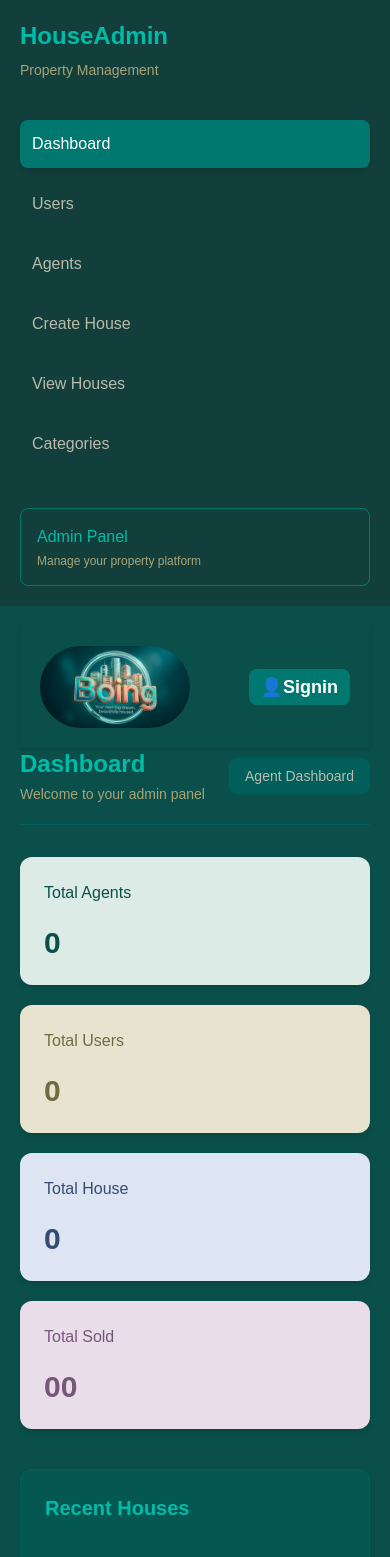
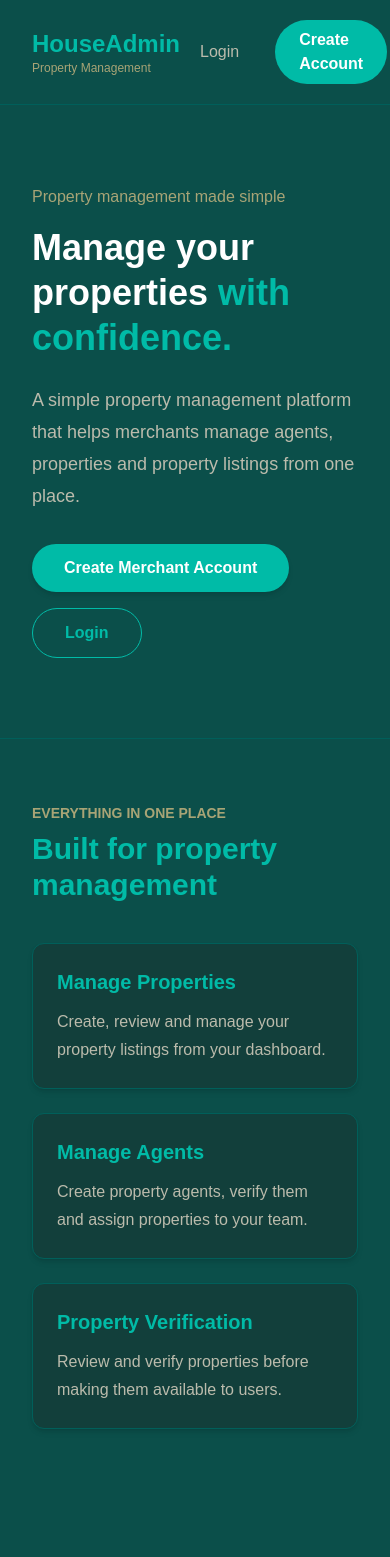
Before and after one commit to Moshkvng/Next.JS-Project, a Next.js app: page /admin in a window 390 px wide. Shown: the top 1557 px of the page. Built offline with nearby package versions, Linux system fonts and the light colour scheme; no server answers.

Commit message:
new update

```diff
--- a/src/app/admin/login/page.js
+++ b/src/app/admin/login/page.js
@@ -45,11 +45,13 @@
                 localStorage.setItem("role", resp.data.data.role);
 
                 alert("Login successful");
-                router.push("/admin");
+                router.push("/admin/dashboard/");
             }
 
                 else if (resp.data?.type == "TOKEN_EXPIRED" || resp.data?.code == 419) {
                 alert ("Token expired, re-login")
+            } else if (resp.data?.status == 404) {
+                alert("Not found or Wrong password")
             } else {
                 setLoginError("Wrong email or password");
             }
--- a/src/app/admin/page.js
+++ b/src/app/admin/page.js
@@ -1,181 +1,141 @@
-"use client"
-import Nav from "@/app/components/admin_nav/Nav";
-import AdminSidebar from "@/app/components/sidebar/page";
-import { useEffect, useState } from "react";
+import Link from "next/link";
 
-export default function Dashboard() {
+export default function Home() {
+    return (
+        <div className="min-h-screen bg-teal-900 text-white">
+            <nav className="flex items-center justify-between border-b border-teal-800 px-8 py-5 md:px-16">
+                <div>
+                    <h1 className="text-2xl font-bold text-teal-500">
+                        HouseAdmin
+                    </h1>
+                    <p className="text-xs text-[#A8A476]">
+                        Property Management
+                    </p>
+                </div>
 
-    const [properties, setProperties] = useState([]);
-    const [agent, setAgent] = useState([]);
-    const [users, setUsers] = useState([]);
+                <div className="flex items-center gap-4">
+                    <Link
+                        href="/admin/login"
+                        className="px-5 py-2 text-[#BBBBAC] transition hover:text-white"
+                    >
+                        Login
+                    </Link>
 
-    const getProperties = async () => {
-        const token = localStorage.getItem("token");
-
-        try {
-
-            const agentResp = await fetch(
-                "http://property.reworkstaging.name.ng/v1/merchants/agents?offset=0&limit=100",
-                {
-                    headers: {
-                        authorization: `Bearer ${token}`,
-                    },
-                }
-            );
-
-            const agentData = await agentResp.json();
-
-            const agentList = Array.isArray(agentData.data)
-                ? agentData.data
-                : [];
-
-            setAgent(agentList);
-
-            const requests = agentList.map((agent) =>
-                fetch(
-                    `http://property.reworkstaging.name.ng/v1/properties?agent=${agent.id}&verified=true`,
-                    {
-                        headers: {
-                            authorization: `Bearer ${token}`,
-                        },
-                    }
-                ).then((resp) => resp.json())
-            );
-
-            const results = await Promise.all(requests);
-
-            const allProperties = results.flatMap((result) =>
-                Array.isArray(result.data) ? result.data : []
-            );
-
-            console.log(allProperties);
-            setProperties(allProperties);
-
-        } catch (err) {
-            console.log(err);
-        }
-    };
+                    <Link
+                        href="/admin/account"
+                        className="rounded-full bg-teal-500 px-6 py-2 font-semibold text-white transition hover:bg-teal-600"
+                    >
+                        Create Account
+                    </Link>
+                </div>
+            </nav>
 
 
-    useEffect(() => {
-        getProperties();
-    }, []);
+            {/* Hero Section */}
+            <div className="mx-auto flex min-h-[75vh] max-w-7xl items-center px-8 py-16 md:px-16">
+                <div className="max-w-3xl">
+                    <p className="mb-4 font-medium text-[#A8A476]">
+                        Property management made simple
+                    </p>
 
-    const getUsers = async () => {
-        const token = localStorage.getItem("token");
+                    <h2 className="mb-6 text-4xl font-bold leading-tight md:text-6xl">
+                        Manage your properties
+                        <span className="text-teal-500"> with confidence.</span>
+                    </h2>
 
-        try {
-            const resp = await fetch(
-                "http://property.reworkstaging.name.ng/v1/users?limit=5&page=2",
-                {
-                    headers: {
-                        authorization: `Bearer ${token}`,
-                    },
-                }
-            );
+                    <p className="mb-8 max-w-2xl text-lg leading-8 text-[#BBBBAC]">
+                        A simple property management platform that helps merchants
+                        manage agents, properties and property listings from one place.
+                    </p>
 
-            const data = await resp.json();
-            console.log("USERS:", data);
+                    <div className="flex flex-wrap gap-4">
+                        <Link
+                            href="/admin/account"
+                            className="rounded-full bg-teal-500 px-8 py-3 font-bold text-white shadow-md transition hover:bg-teal-600"
+                        >
+                            Create Merchant Account
+                        </Link>
 
-            const userList = Array.isArray(data.data)
-                ? data.data
-                : [];
-            setUsers(userList);
+                        <Link
+                            href="/admin/login"
+                            className="rounded-full border border-teal-500 px-8 py-3 font-bold text-teal-500 transition hover:bg-teal-800"
+                        >
+                            Login
+                        </Link>
+                    </div>
+                </div>
+            </div>
 
-        } catch (err) {
-            console.log(err);
-        }
-    };
+            <div className="border-t border-teal-800 px-8 py-16 md:px-16">
+                <div className="mx-auto max-w-7xl">
+                    <div className="mb-10">
+                        <p className="mb-2 text-sm font-semibold text-[#A8A476]">EVERYTHING IN ONE PLACE
+                        </p>
 
-    useEffect(() => {
-        getUsers();
-    }, []);
+                        <h2 className="text-3xl font-bold text-teal-500">
+                            Built for property management
+                        </h2>
+                    </div>
 
-    return (
+                    <div className="grid gap-6 md:grid-cols-3">
 
-        <div>
-            <div className="min-h-screen bg-teal-900 md:flex">
-                <AdminSidebar activePage="Dashboard" />
-                <main className="min-w-0 flex-1 p-5 md:p-8">
-                    <Nav />
-                    <header className="mb-8 flex flex-wrap items-center justify-between gap-4 border-b border-teal-800 pb-5">
-                        <div>
-                            <h2 className="text-2xl font-bold text-teal-500">
-                                Dashboard
-                            </h2>
-                            <p className="mt-1 text-sm text-[#A8A476]">
-                                Welcome to your admin panel
+                        <div className="rounded-xl border border-teal-800 bg-[#123F3B] p-6 shadow-md">
+                            <h3 className="mb-3 text-xl font-bold text-teal-500">
+                                Manage Properties
+                            </h3>
+
+                            <p className="leading-7 text-[#BBBBAC]">
+                                Create, review and manage your property listings from your
+                                dashboard.
                             </p>
                         </div>
 
-                        <div className="rounded-lg bg-teal-800 px-4 py-2 text-sm text-[#BBBBAC]">
-                            Agent Dashboard
-                        </div>
-                    </header>
+                        <div className="rounded-xl border border-teal-800 bg-[#123F3B] p-6 shadow-md">
+                            <h3 className="mb-3 text-xl font-bold text-teal-500">
+                                Manage Agents
+                            </h3>
 
-                    <section className="grid grid-cols-1 gap-5 sm:grid-cols-2 xl:grid-cols-4">
-
-                        <div className="rounded-xl bg-[#DCEBE6] p-6 text-teal-900 shadow-md">
-                            <p className="font-medium">Total Agents</p>
-                            <h3 className="mt-5 text-3xl font-bold">{agent.length}</h3>
+                            <p className="leading-7 text-[#BBBBAC]">
+                                Create property agents, verify them and assign properties
+                                to your team.
+                            </p>
                         </div>
 
-                        <div className="rounded-xl bg-[#E8E3CF] p-6 text-[#716B42] shadow-md">
-                            <p className="font-medium">Total Users</p>
-                            <h3 className="mt-5 text-3xl font-bold">{users.length}</h3>
+                        <div className="rounded-xl border border-teal-800 bg-[#123F3B] p-6 shadow-md">
+                            <h3 className="mb-3 text-xl font-bold text-teal-500">
+                                Property Verification
+                            </h3>
+                            <p className="leading-7 text-[#BBBBAC]">
+                                Review and verify properties before making them available
+                                to users.
+                            </p>
                         </div>
+                    </div>
+                </div>
+            </div>
 
-                        <div className="rounded-xl bg-[#DDE5F2] p-6 text-[#344C70] shadow-md">
-                            <p className="font-medium">Total House</p>
-                            <h3 className="mt-5 text-3xl font-bold">{properties.length}</h3>
-                        </div>
+            <div className="px-8 py-20 text-center md:px-16">
+                <div className="mx-auto max-w-3xl rounded-2xl bg-[#123F3B] p-10 shadow-md">
+                    <h2 className="mb-4 text-3xl font-bold text-white">
+                        Ready to manage your properties?
+                    </h2>
+                    <p className="mb-7 text-[#BBBBAC]">
+                        Create your merchant account and start managing your properties
+                        and agents today.
+                    </p>
+                    <Link
+                        href="/admin/account"
+                        className="inline-block rounded-full bg-teal-500 px-8 py-3 font-bold text-white transition hover:bg-teal-600"
+                    >
+                        Get Started
+                    </Link>
+                </div>
+            </div>
 
-                        <div className="rounded-xl bg-[#E8DDE9] p-6 text-[#765779] shadow-md">
-                            <p className="font-medium">Total Sold</p>
-                            <h3 className="mt-5 text-3xl font-bold">00</h3>
-                        </div>
+            <footer className="border-t border-teal-800 px-8 py-6 text-center text-sm text-[#BBBBAC]">
+                © 2026 Boingdmin. Property Management Platform.
+            </footer>
 
-                    </section>
-
-                    <section className="mt-10 rounded-xl border border-teal-800 bg-teal-800/50 p-6 shadow-md">
-                        <h3 className="mb-5 text-xl font-semibold text-teal-500">
-                            Recent Houses
-                        </h3>
-
-                        <div className="overflow-x-auto">
-                            <table className="w-full text-left text-[#BBBBAC]">
-                                <thead>
-                                    <tr className="border-b border-teal-700 text-[#A8A476]">
-                                        <th className="p-3">S/N</th>
-                                        <th className="p-3">House</th>
-                                        <th className="p-3">Location</th>
-                                        <th className="p-3">Description</th>
-                                        <th className="p-3">Category</th>
-                                        <th className="p-3">Price</th>
-                                        <th className="p-3">Status</th>
-                                    </tr>
-                                </thead>
-
-                                <tbody>
-                                    {properties.map((item, index) => (
-                                        <tr key={item.id} className="border-b border-teal-800">
-                                            <td className="p-3">{index + 1}</td>
-                                            <td className="p-3">{item.name}</td>
-                                            <td className="p-3">{item.city}</td>
-                                            <td className="p-3">{item.description}</td>
-                                            <td className="p-3">{item.category}</td>
-                                            <td className="p-3">₦{item.price}</td>
-                                            <td className="p-3">
-                                                {item.market_status}
-                                            </td>
-                                        </tr>
-                                    ))}
-                                </tbody>
-                            </table>
-                        </div>
-                    </section>
-                </main>
-            </div>
         </div>
-    )
+    );
 }
--- a/src/app/admin/view_houses/page.js
+++ b/src/app/admin/view_houses/page.js
@@ -283,7 +283,6 @@
                                 </p>
                                 <p className="mb-3 text-sm text-gray-500">{item.city}</p>
 
-                                {/* Badges */}
                                 <div className="mb-4 flex flex-wrap gap-2">
                                     <span
                                         className={`rounded-full px-3 py-1 text-xs font-medium ${item.is_verified
@@ -294,7 +293,7 @@
                                         {item.is_verified ? "Verified" : "Pending"}
                                     </span>
                                     <span className="rounded-full bg-blue-100 px-3 py-1 text-xs font-medium text-blue-900">
-                                        {item.type === "SALES" ? "Sold / Sales" : item.type || "Available"}
+                                        {item.type === "SALES" ? "For Sale" : item.type || "Available"}
                                     </span>
                                 </div>
 
```
Also changed, not shown: src/app/admin/dashboard/page.js (added, +181 -0 lines).
